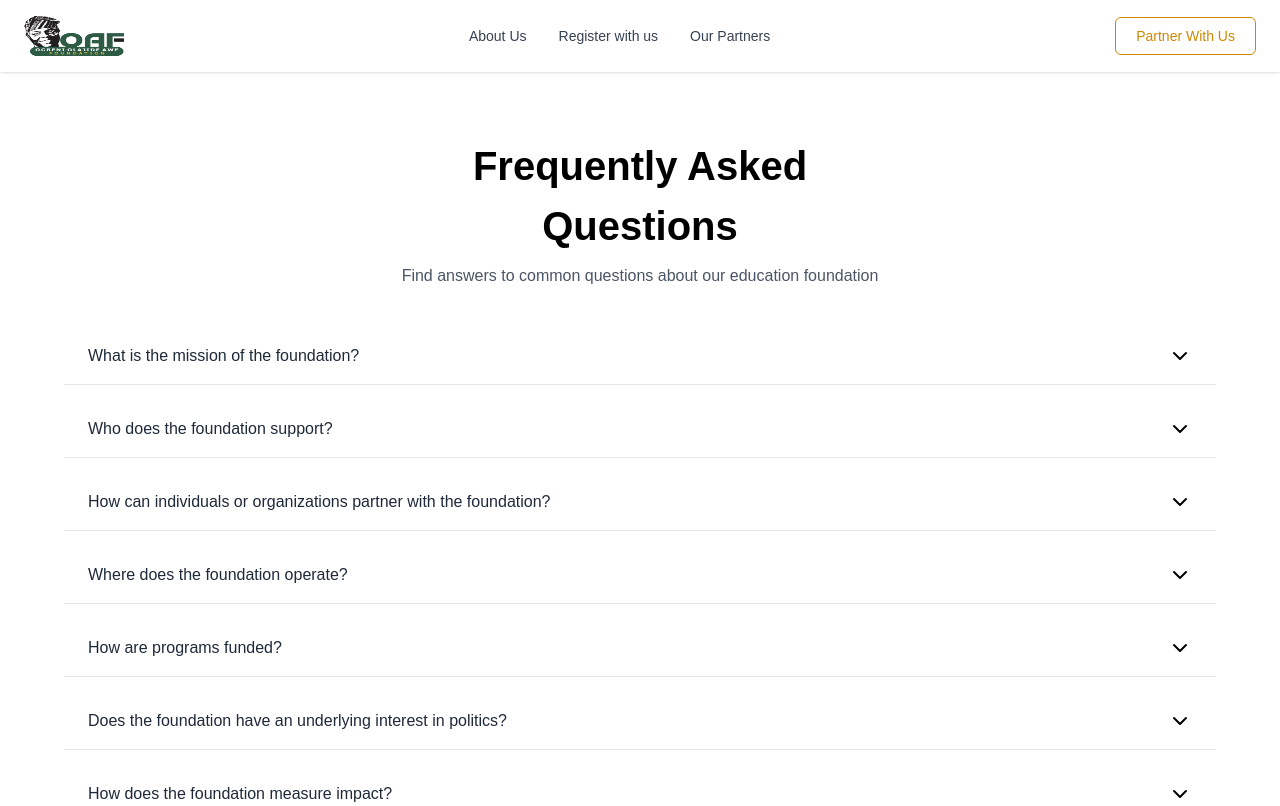
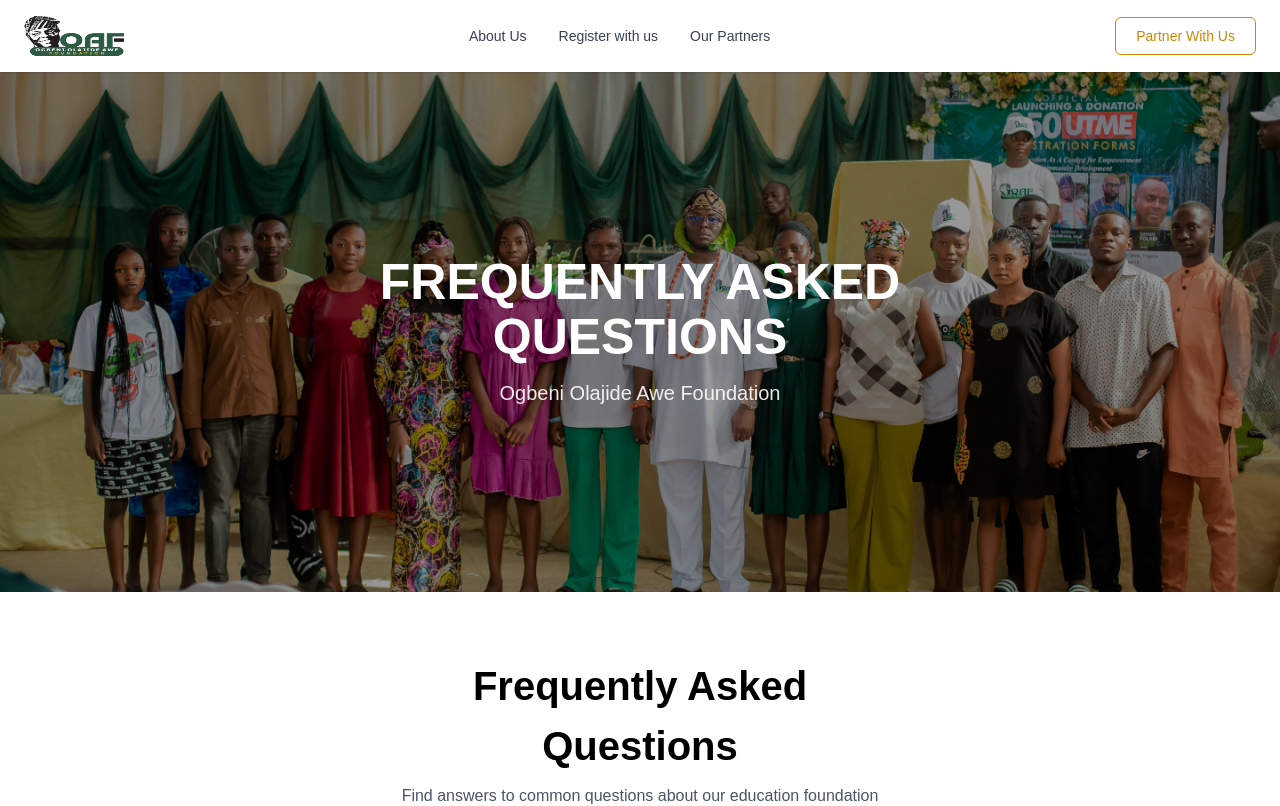
Before and after one commit to Bowasco/ooa_foundation, a Next.js app: page /faq in a window 1280 px wide. Shown: the top 806 px of the page. Built offline with nearby package versions, Linux system fonts and the light colour scheme.

Commit message:
faq-hero

```diff
--- a/src/app/about/page.jsx
+++ b/src/app/about/page.jsx
@@ -11,7 +11,7 @@ export default function AboutPage() {
         className="w-full h-[65vh] bg-cover bg-center relative"
         style={{ backgroundImage: "url('/images/about-hero.jpg')" }}
       >
-        <div className="absolute inset-0 bg-black/30 flex flex-col items-center justify-center text-center">
+        <div className="absolute inset-0 bg-black/40 flex flex-col items-center justify-center text-center">
           <h2 className="text-white text-4xl md:text-[60px] font-bold">
             About Us
           </h2>
--- a/src/app/faq/page.jsx
+++ b/src/app/faq/page.jsx
@@ -15,6 +15,19 @@ export default function Faq({ faqs }) {
   return (
     <>
       <Navbar />
+      <section
+        className="w-full h-[65vh] bg-cover bg-center relative"
+        style={{ backgroundImage: "url('/images/about-hero.jpg')" }}
+      >
+        <div className="absolute inset-0 bg-black/40 flex flex-col items-center justify-center text-center">
+          <h2 className="text-white text-4xl md:text-[50px] font-bold">
+            FREQUENTLY ASKED <br /> QUESTIONS
+          </h2>
+          <p className="mt-3 text-white/90 text-lg md:text-[20px]">
+            Ogbeni Olajide Awe Foundation
+          </p>
+        </div>
+      </section>
       <div className="py-16">
         <div className="mb-10 text-center">
           <h2 className="text-[40px] font-semibold mb-2">
```
